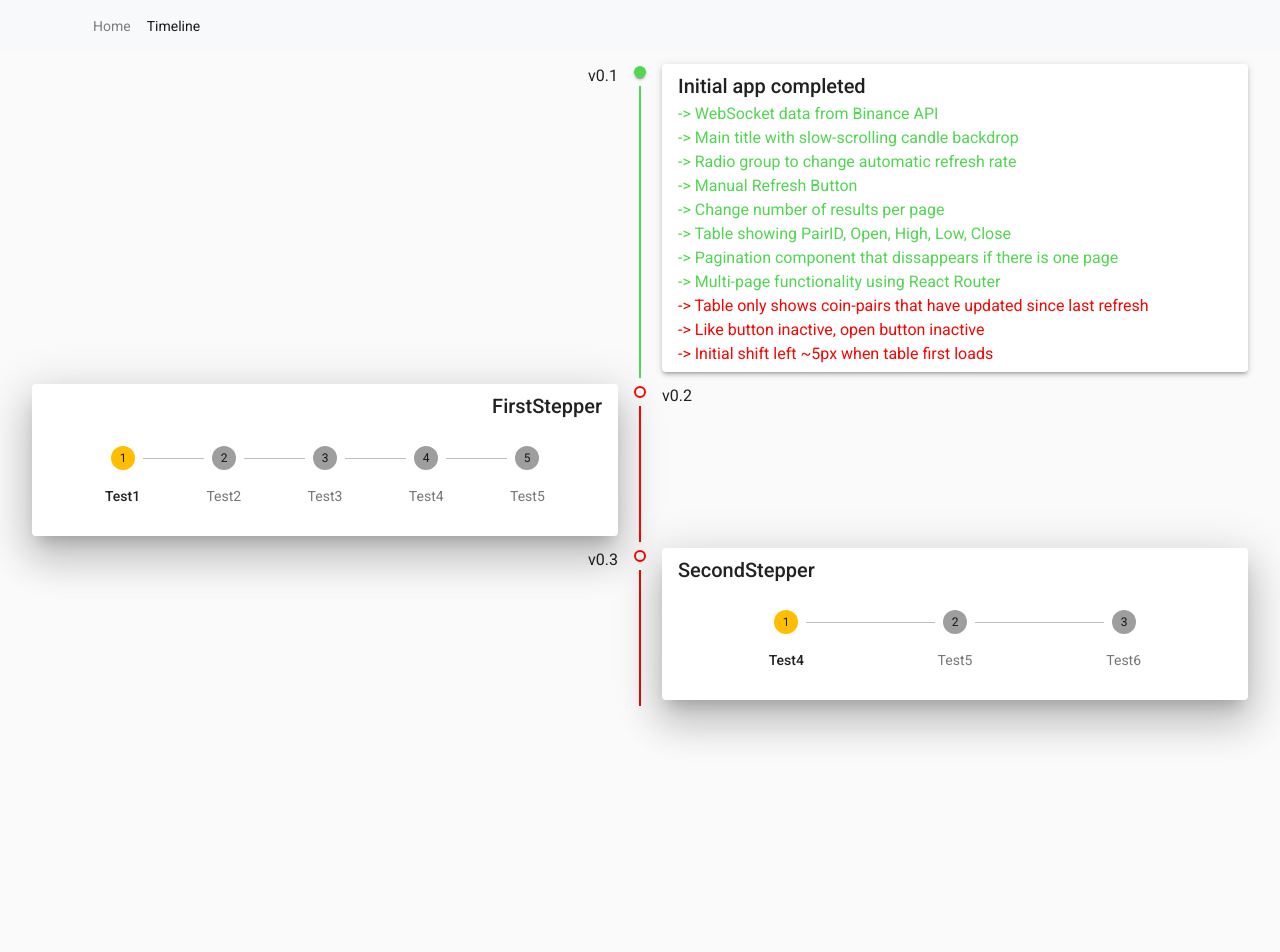
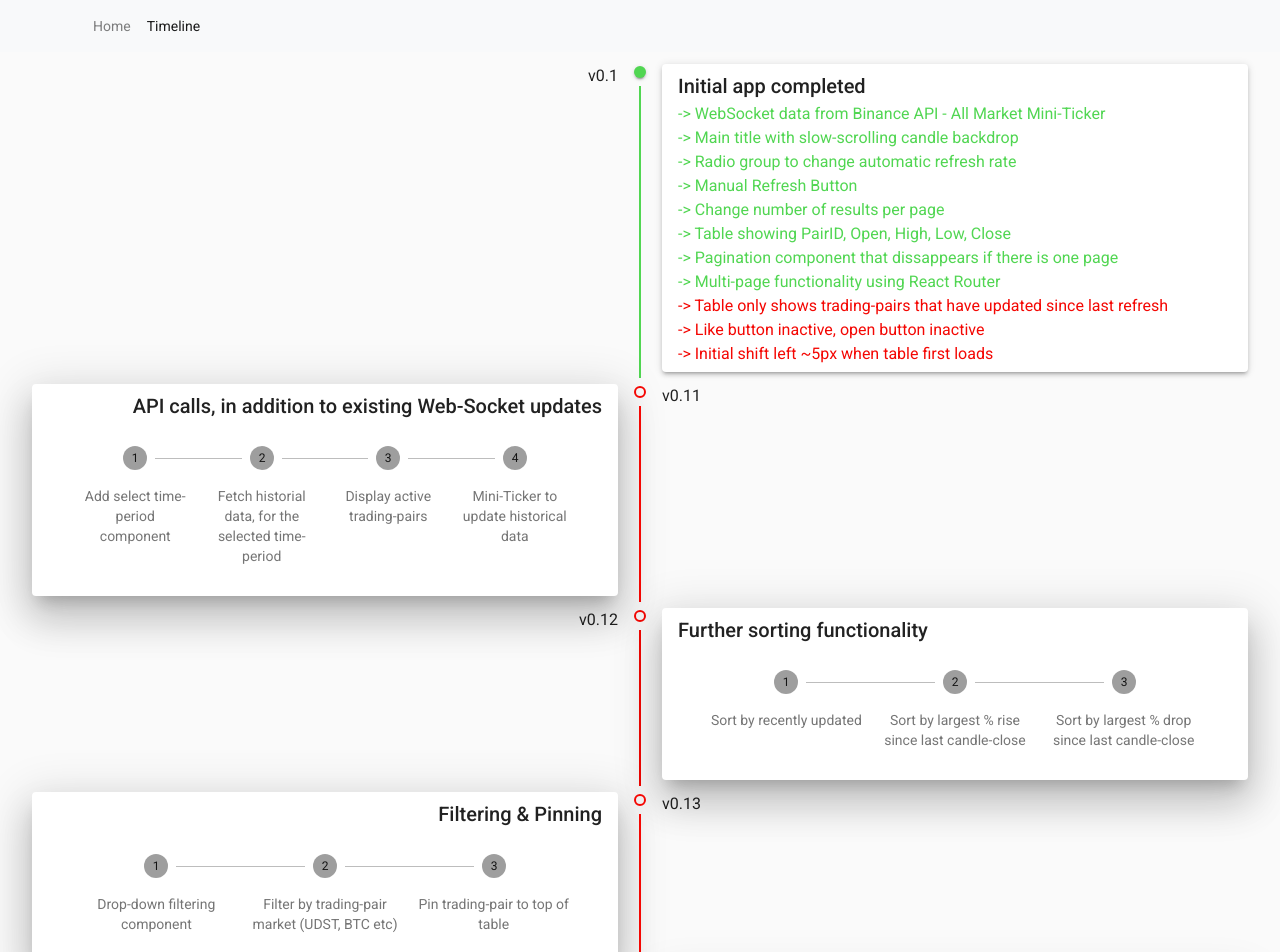
Before and after one commit to swdpcomputing/candle-data, a React (Create React App) app: page /timeline in a window 1280 px wide. Shown: the top 952 px of the page. Before the commit the page ends 800 px from the top, so only its background shows below. Built offline with nearby package versions, Linux system fonts and the light colour scheme.

Commit message:
Timline complete up to v2.0

```diff
--- a/src/components/candleDataTimeline.jsx
+++ b/src/components/candleDataTimeline.jsx
@@ -14,7 +14,7 @@ const CandleDataTimeline = () => {
         connectorColour={"primary"}
         // prettier-ignore
         textLines={[
-          {text: "-> WebSocket data from Binance API", color:'primary'},
+          {text: "-> WebSocket data from Binance API - All Market Mini-Ticker", color:'primary'},
           {text: "-> Main title with slow-scrolling candle backdrop", color:'primary'},
           {text: "-> Radio group to change automatic refresh rate", color:'primary'},
           {text: "-> Manual Refresh Button", color:'primary'},
@@ -22,37 +22,68 @@ const CandleDataTimeline = () => {
           {text: "-> Table showing PairID, Open, High, Low, Close", color:'primary'},
           {text: "-> Pagination component that dissappears if there is one page", color:'primary'},
           {text: "-> Multi-page functionality using React Router", color:'primary'},
-          {text: "-> Table only shows coin-pairs that have updated since last refresh", color:'secondary'},
+          {text: "-> Table only shows trading-pairs that have updated since last refresh", color:'secondary'},
           {text: "-> Like button inactive, open button inactive ", color:'secondary'},
           {text: "-> Initial shift left ~5px when table first loads ", color:'secondary'},
         ]}
       ></TimelineItemPaper>
 
       <StepperMUIWrapper
-        titleText={"FirstStepper"}
-        oppositeContent={"v0.2"}
+        titleText={"API calls, in addition to existing Web-Socket updates"}
+        oppositeContent={"v0.11"}
+        // prettier-ignore
         items={[
-          { itemText: "Test1" },
-          { itemText: "Test2" },
-          { itemText: "Test3" },
-          { itemText: "Test4" },
-          { itemText: "Test5" },
+          { itemText: "Add select time-period component" },
+          { itemText: "Fetch historial data, for the selected time-period" },
+          { itemText: "Display active trading-pairs" },
+          { itemText: "Mini-Ticker to update historical data" },
         ]}
-        activeStep={0}
+        activeStep={-1}
         dotColour={"secondary"}
         dotVariant={"outlined"}
         connectorColour={"secondary"}
       />
 
       <StepperMUIWrapper
-        titleText={"SecondStepper"}
-        oppositeContent={"v0.3"}
+        titleText={"Further sorting functionality"}
+        oppositeContent={"v0.12"}
+        // prettier-ignore
         items={[
-          { itemText: "Test4" },
-          { itemText: "Test5" },
-          { itemText: "Test6" },
+          { itemText: "Sort by recently updated" },
+          { itemText: "Sort by largest % rise since last candle-close" },
+          { itemText: "Sort by largest % drop since last candle-close" },
         ]}
-        activeStep={0}
+        activeStep={-1}
+        dotColour={"secondary"}
+        dotVariant={"outlined"}
+        connectorColour={"secondary"}
+      />
+
+      <StepperMUIWrapper
+        titleText={"Filtering & Pinning"}
+        oppositeContent={"v0.13"}
+        // prettier-ignore
+        items={[
+          { itemText: "Drop-down filtering component" },
+          { itemText: "Filter by trading-pair market (UDST, BTC etc)" },
+          { itemText: "Pin trading-pair to top of table" },
+        ]}
+        activeStep={-1}
+        dotColour={"secondary"}
+        dotVariant={"outlined"}
+        connectorColour={"secondary"}
+      />
+
+      <StepperMUIWrapper
+        titleText={"Open trading-pair chart & details"}
+        oppositeContent={"v0.2"}
+        // prettier-ignore
+        items={[
+          { itemText: "Drop-downdown / drawer / collapsible for each table row"},
+          { itemText: "Candlestick chart in drop-down" },
+          { itemText: "Trading pair details in drop-down" },
+        ]}
+        activeStep={-1}
         dotColour={"secondary"}
         dotVariant={"outlined"}
         connectorColour={"secondary"}
--- a/src/data/api.js
+++ b/src/data/api.js
@@ -2,6 +2,10 @@ class BinanceAPI {
     static getBaseEndpoint = () => {
         return "https://api.binance.com/";
     }
+
+    static getExchangeInformation = () => {
+        return getBaseEndpoint + "api/v3/exchangeInfo";
+    }
 }
 
 export default BinanceAPI
```
